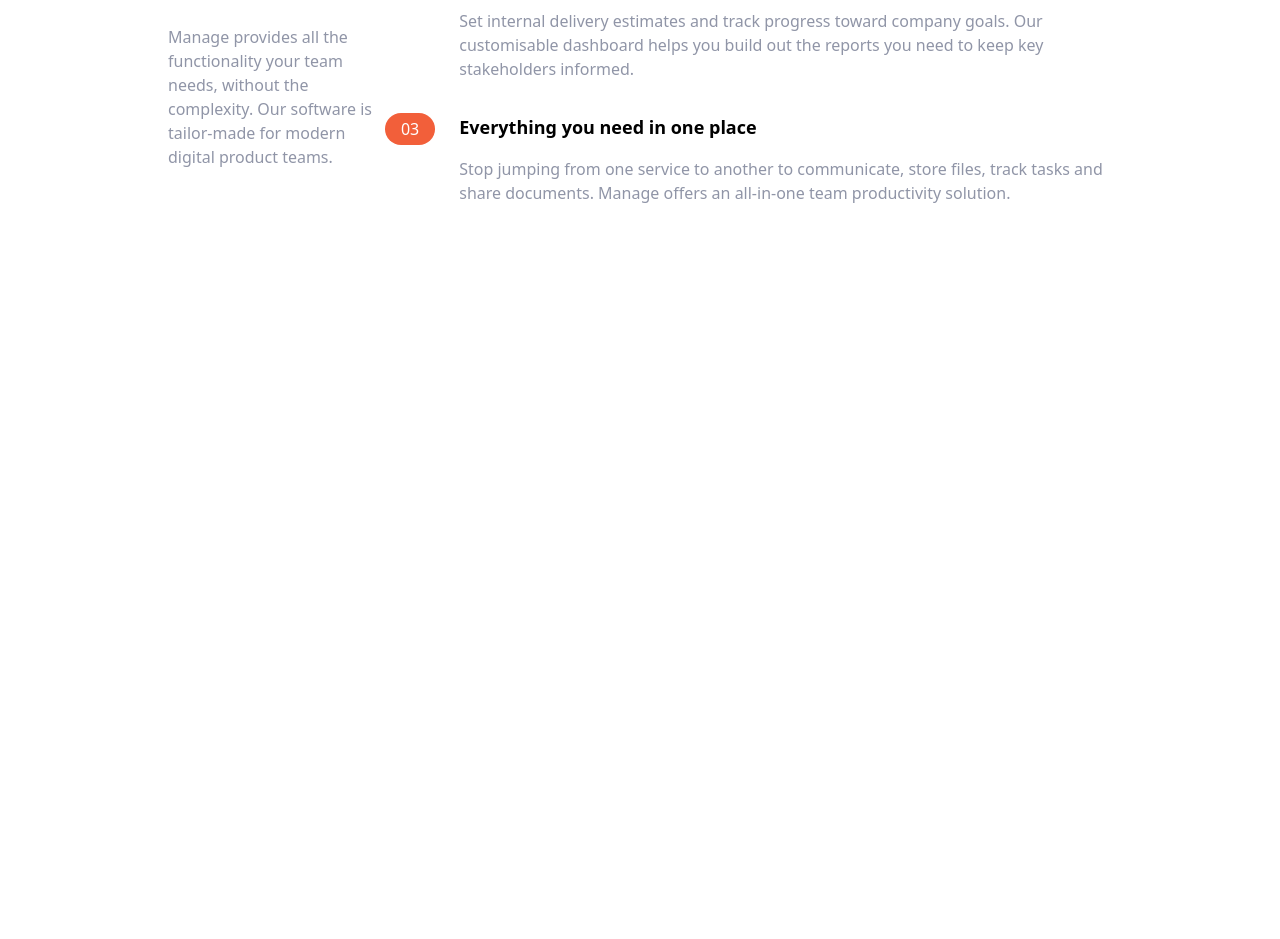
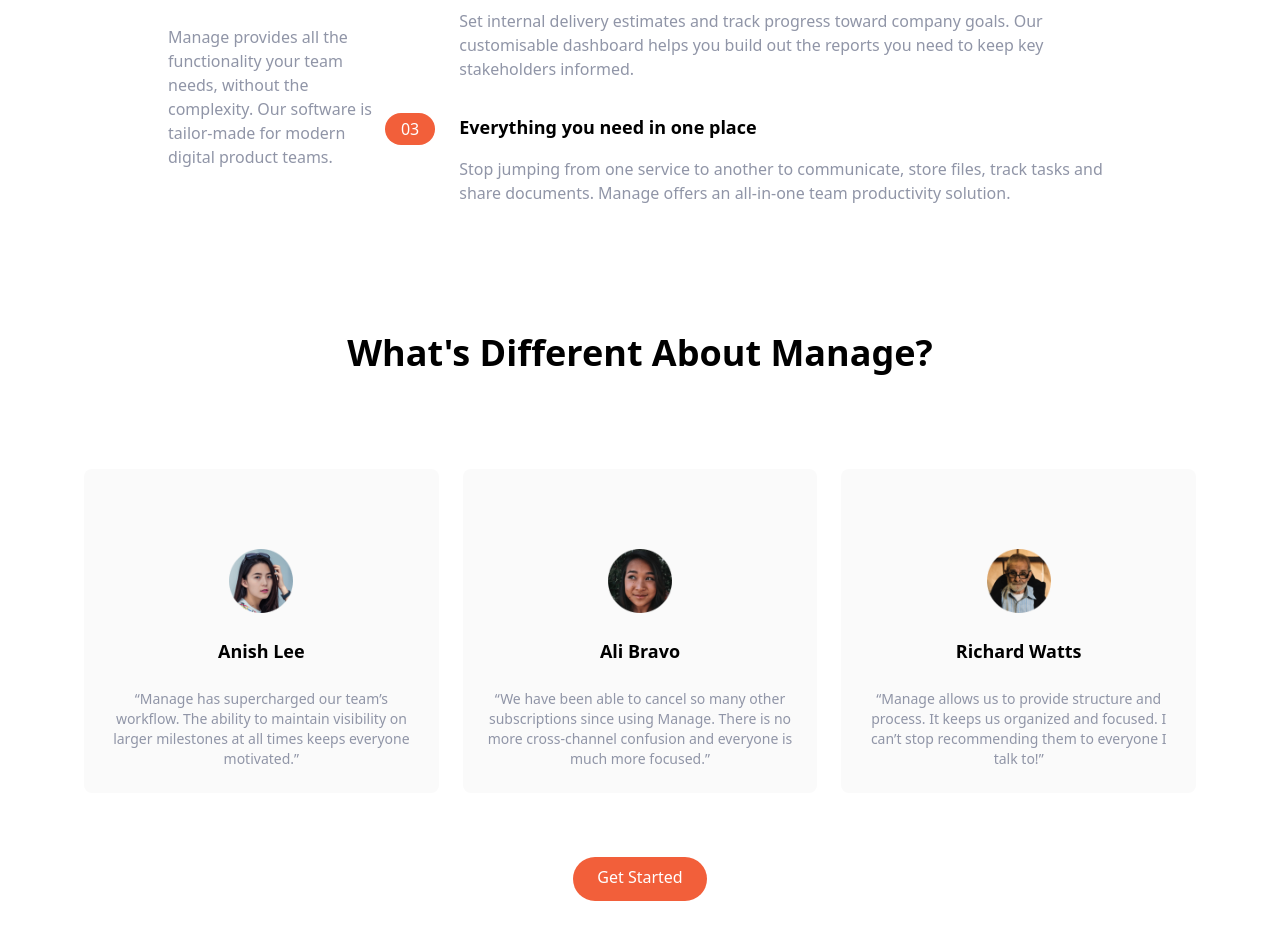
Before and after one commit to ravindujayaweera99/tailwind_landing, a website: page index.html in a window 1280 px wide. Shown: the part 887-1826 px from the top of the page. Before the commit the page ends 1092 px from the top, so only its background shows below. Drawn offline with Linux system fonts and the light colour scheme.

Commit message:
Testimonials Section Done

```diff
--- a/index.html
+++ b/index.html
@@ -127,7 +127,7 @@
                   02
                 </div>
                 <h3 class="text-base font-bold md:mb-4 md:hidden">
-                    Advanced built-in reports
+                  Advanced built-in reports
                 </h3>
               </div>
             </div>
@@ -137,9 +137,9 @@
                 Advanced built-in reports
               </h3>
               <p class="text-darkGrayishBlue">
-                Set internal delivery estimates and track progress toward company
-                goals. Our customisable dashboard helps you build out the reports
-                you need to keep key stakeholders informed.
+                Set internal delivery estimates and track progress toward
+                company goals. Our customisable dashboard helps you build out
+                the reports you need to keep key stakeholders informed.
               </p>
             </div>
           </div>
@@ -157,7 +157,7 @@
                   03
                 </div>
                 <h3 class="text-base font-bold md:mb-4 md:hidden">
-                    Everything you need in one place
+                  Everything you need in one place
                 </h3>
               </div>
             </div>
@@ -167,14 +167,74 @@
                 Everything you need in one place
               </h3>
               <p class="text-darkGrayishBlue">
-                Stop jumping from one service to another to communicate, store files,
-                track tasks and share documents. Manage offers an all-in-one team
-                productivity solution.
+                Stop jumping from one service to another to communicate, store
+                files, track tasks and share documents. Manage offers an
+                all-in-one team productivity solution.
               </p>
             </div>
           </div>
         </div>
       </div>
     </section>
+
+    <!-- Testimonials -->
+    <section id="testimonials">
+      <!-- heading and blocks -->
+      <div class="max-w-6xl px-5 mx-auto mt-32 text-center">
+        <!-- Heading -->
+        <h2 class="text-4xl font-bold text-center">
+          What's Different About Manage?
+        </h2>
+        <!-- Testimonials container -->
+        <div class="flex flex-col mt-24 md:flex-row md:space-x-6">
+          <!-- Testimonail 1 -->
+          <div
+            class="flex flex-col items-center p-6 space-y-6 rounded-lg bg-veryLightGray md:w-1/3"
+          >
+            <img src="./images/avatar-anisha.png" class="w-16 mt-14" alt="" />
+            <h5 class="text-lg font-bold">Anish Lee</h5>
+            <p class="text-sm text-darkGrayishBlue">
+              “Manage has supercharged our team’s workflow. The ability to
+              maintain visibility on larger milestones at all times keeps
+              everyone motivated.”
+            </p>
+          </div>
+
+          <!-- Testimonail 2 -->
+          <div
+            class="flex flex-col items-center p-6 space-y-6 rounded-lg bg-veryLightGray md:w-1/3"
+          >
+            <img src="./images/avatar-ali.png" class="w-16 mt-14" alt="" />
+            <h5 class="text-lg font-bold">Ali Bravo</h5>
+            <p class="text-sm text-darkGrayishBlue">
+              “We have been able to cancel so many other subscriptions since
+              using Manage. There is no more cross-channel confusion and
+              everyone is much more focused.”
+            </p>
+          </div>
+
+          <!-- Testimonail 3 -->
+          <div
+            class="flex flex-col items-center p-6 space-y-6 rounded-lg bg-veryLightGray md:w-1/3"
+          >
+            <img src="./images/avatar-richard.png" class="w-16 mt-14" alt="" />
+            <h5 class="text-lg font-bold">Richard Watts</h5>
+            <p class="text-sm text-darkGrayishBlue">
+              “Manage allows us to provide structure and process. It keeps us
+              organized and focused. I can’t stop recommending them to everyone
+              I talk to!”
+            </p>
+          </div>
+        </div>
+        <!-- Button -->
+        <div class="my-16">
+          <a
+            href=""
+            class="md:inline-block p-3 px-6 pt-2 text-white bg-brightRed rounded-full baseline hover:bg-brightRedLight"
+            >Get Started</a
+          >
+        </div>
+      </div>
+    </section>
   </body>
 </html>
```
Also changed, not shown: css/main.css.
